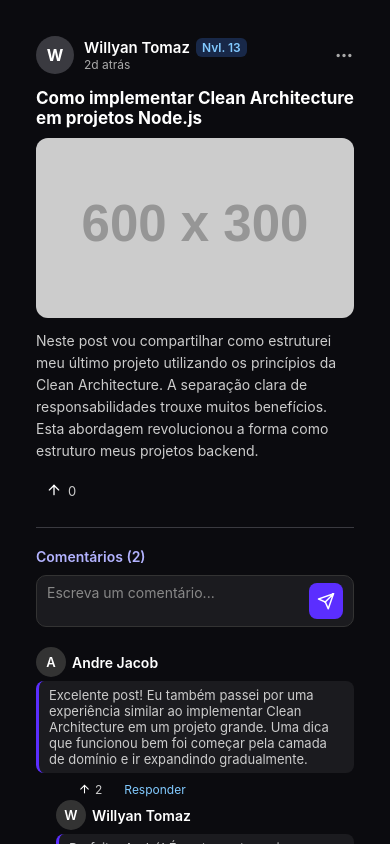
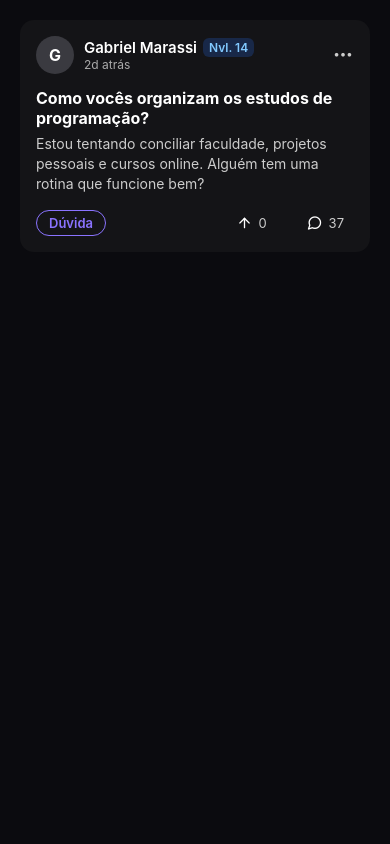
Before and after one commit to Escola-de-Ti/app-frontend, a React Native app: screen / in a window 390 px wide. Built offline with nearby package versions, Linux system fonts and the light colour scheme.

Commit message:
refactor: adicionado navegação entre clicar no post e abrir detalhes

```diff
--- a/App.tsx
+++ b/App.tsx
@@ -1,31 +1,56 @@
 import React, { useState } from 'react';
-import { StyleSheet, View, ScrollView } from 'react-native';
+import { StyleSheet, View, ScrollView, Text } from 'react-native';
 import { SafeAreaProvider } from 'react-native-safe-area-context';
-
-import RegisterScreen from './src/screens/RegisterScreen';
-import LoginScreen from './src/screens/LoginScreen';
-import CreatePostScreen from './src/screens/CreatePostScreen';
-import AuthScreen from './src/screens/AuthScreen';
-import { FilterButton } from './src/components/FilterButton';
-import { OpenFilterButton } from './src/components/OpenFilterButton';
-import { FilterSection } from './src/components/FilterSection';
+import Modal from 'react-native-modal';
 
 import { PostCard } from './src/components/PostCard';
 import { PostDetails } from './src/components/PostDetails';
 
 export default function App() {
+  const [isModalVisible, setModalVisible] = useState(false);
+  const [focusComment, setFocusComment] = useState(false);
+
+  const handleOpenPost = () => {
+    setFocusComment(false);
+    setModalVisible(true);
+  };
+
+  const handleOpenComments = () => {
+    setFocusComment(true);
+    setModalVisible(true);
+  };
+
+  const handleClosePost = () => {
+    setModalVisible(false);
+  };
+
   return (
     <SafeAreaProvider>
       <View style={styles.container}>
         <ScrollView contentContainerStyle={styles.scrollContent}>
-          <PostDetails />
-          {/* <PostCard /> */}
-          {/* <CreatePostScreen /> */}
-          {/* <RegisterScreen /> */}
-          {/* <LoginScreen /> */}
-          {/* <AuthScreen /> */}
-          {/* <FilterSection /> */}
+          <PostCard onPress={handleOpenPost} onCommentPress={handleOpenComments} />
         </ScrollView>
+
+        <Modal
+          isVisible={isModalVisible}
+          onSwipeComplete={handleClosePost}
+          swipeDirection="down"
+          onBackdropPress={handleClosePost}
+          propagateSwipe={true}
+          style={styles.modal}
+          animationIn="slideInUp"
+          animationOut="slideOutDown"
+          backdropOpacity={0.6}
+          useNativeDriverForBackdrop
+        >
+          <View style={styles.modalContent}>
+            <View style={styles.swipeIndicatorContainer}>
+              <View style={styles.swipeIndicator} />
+              <Text style={styles.modalTitle}>Comentários</Text>
+            </View>
+            <PostDetails focusComment={focusComment} />
+          </View>
+        </Modal>
       </View>
     </SafeAreaProvider>
   );
@@ -40,4 +65,34 @@ const styles = StyleSheet.create({
     padding: 20,
     alignItems: 'center',
   },
+  modal: {
+    justifyContent: 'flex-end',
+    margin: 0,
+  },
+  modalContent: {
+    height: '95%',
+    backgroundColor: '#0b0b0f',
+    borderTopLeftRadius: 20,
+    borderTopRightRadius: 20,
+    overflow: 'hidden',
+  },
+  swipeIndicatorContainer: {
+    alignItems: 'center',
+    paddingVertical: 10,
+    borderBottomWidth: StyleSheet.hairlineWidth,
+    borderBottomColor: '#222',
+    marginBottom: 8,
+  },
+  swipeIndicator: {
+    width: 40,
+    height: 5,
+    borderRadius: 3,
+    backgroundColor: '#555',
+    marginBottom: 8,
+  },
+  modalTitle: {
+    color: '#fff',
+    fontWeight: '600',
+    fontSize: 16,
+  },
 });
--- a/package.json
+++ b/package.json
@@ -27,6 +27,7 @@
     "react-dom": "19.1.0",
     "react-native": "0.81.4",
     "react-native-keyboard-aware-scroll-view": "^0.9.5",
+    "react-native-modal": "^14.0.0-rc.1",
     "react-native-safe-area-context": "~5.6.0",
     "react-native-screens": "~4.16.0",
     "react-native-svg": "15.12.1",
--- a/src/components/PostCard.tsx
+++ b/src/components/PostCard.tsx
@@ -9,10 +9,17 @@ import {
 } from 'react-native';
 import { Feather } from '@expo/vector-icons';
 
-export function PostCard() {
+type PostCardProps = {
+  onPress: () => void;
+  onCommentPress: () => void;
+};
+
+export function PostCard({ onPress, onCommentPress }: PostCardProps) {
   const [menuVisible, setMenuVisible] = useState(false);
   const [hasUpvoted, setHasUpvoted] = useState(false);
+  const [hasCommented, setHasCommented] = useState(false);
   const [upvotes, setUpvotes] = useState(0);
+  const [comments, setComments] = useState(37);
 
   const post = {
     userName: 'Gabriel Marassi',
@@ -22,19 +29,21 @@ export function PostCard() {
     description:
       'Estou tentando conciliar faculdade, projetos pessoais e cursos online. Alguém tem uma rotina que funcione bem?',
     tag: 'Dúvida',
-    comments: 0,
   };
 
   const handleUpvote = () => {
-    if (hasUpvoted) {
-      setUpvotes(upvotes - 1);
-    } else {
-      setUpvotes(upvotes + 1);
-    }
     setHasUpvoted(!hasUpvoted);
+    setUpvotes((prev) => prev + (hasUpvoted ? -1 : 1));
+  };
+
+  const handleCommentPress = () => {
+    setHasCommented(true);
+    setComments((prev) => prev + 1);
+    onCommentPress();
   };
 
   return (
+    <TouchableOpacity activeOpacity={0.9} onPress={onPress}>
       <View style={styles.card}>
         <View style={styles.header}>
           <View style={styles.userInfo}>
@@ -77,10 +86,20 @@ export function PostCard() {
               </View>
             </TouchableOpacity>
 
-          <View style={styles.statItem}>
-            <Feather name="message-circle" size={16} color="#fff" />
-            <Text style={styles.statText}>{post.comments}</Text>
+            <TouchableOpacity onPress={handleCommentPress} activeOpacity={0.8}>
+              <View
+                style={[styles.commentContainer, hasCommented && styles.commentContainerActive]}
+              >
+                <Feather
+                  name="message-circle"
+                  size={16}
+                  color={hasCommented ? '#ffeaff' : '#fff'}
+                />
+                <Text style={[styles.commentText, hasCommented && styles.commentTextActive]}>
+                  {comments}
+                </Text>
               </View>
+            </TouchableOpacity>
           </View>
         </View>
 
@@ -106,6 +125,7 @@ export function PostCard() {
           </TouchableWithoutFeedback>
         </Modal>
       </View>
+    </TouchableOpacity>
   );
 }
 
@@ -116,24 +136,9 @@ const styles = StyleSheet.create({
     padding: 16,
     marginBottom: 20,
     width: '100%',
-    shadowColor: '#000',
-    shadowOpacity: 0.5,
-    shadowRadius: 6,
-    shadowOffset: { width: 0, height: 3 },
-    elevation: 4,
-    position: 'relative',
   },
-
-  header: {
-    flexDirection: 'row',
-    justifyContent: 'space-between',
-    alignItems: 'center',
-  },
-  userInfo: {
-    flexDirection: 'row',
-    alignItems: 'center',
-    gap: 10,
-  },
+  header: { flexDirection: 'row', justifyContent: 'space-between', alignItems: 'center' },
+  userInfo: { flexDirection: 'row', alignItems: 'center', gap: 10 },
   avatar: {
     width: 38,
     height: 38,
@@ -142,51 +147,29 @@ const styles = StyleSheet.create({
     alignItems: 'center',
     justifyContent: 'center',
   },
-  avatarText: {
-    color: '#fff',
-    fontWeight: 'bold',
-    fontSize: 16,
-  },
-  nameRow: {
-    flexDirection: 'row',
-    alignItems: 'center',
-    gap: 6,
-  },
-  userName: {
-    color: '#fff',
-    fontWeight: '600',
-    fontSize: 15,
-  },
+
+  avatarText: { color: '#fff', fontWeight: 'bold', fontSize: 16 },
+
+  nameRow: { flexDirection: 'row', alignItems: 'center', gap: 6 },
+
+  userName: { color: '#fff', fontWeight: '600', fontSize: 15 },
+
   levelContainer: {
     backgroundColor: '#182848',
     borderRadius: 6,
     paddingHorizontal: 6,
     paddingVertical: 2,
   },
-  levelText: {
-    color: '#82caff',
-    fontSize: 12,
-    fontWeight: '600',
-  },
-  postDate: {
-    color: '#aaa',
-    fontSize: 12,
-  },
 
-  body: {
-    marginTop: 14,
-  },
-  title: {
-    color: '#fff',
-    fontWeight: '700',
-    fontSize: 16,
-    marginBottom: 6,
-  },
-  description: {
-    color: '#ccc',
-    fontSize: 14,
-    lineHeight: 20,
-  },
+  levelText: { color: '#82caff', fontSize: 12, fontWeight: '600' },
+
+  postDate: { color: '#aaa', fontSize: 12 },
+
+  body: { marginTop: 14 },
+
+  title: { color: '#fff', fontWeight: '700', fontSize: 16, marginBottom: 6 },
+
+  description: { color: '#ccc', fontSize: 14, lineHeight: 20 },
 
   footer: {
     marginTop: 16,
@@ -194,58 +177,48 @@ const styles = StyleSheet.create({
     justifyContent: 'space-between',
     alignItems: 'center',
   },
+
   tagContainer: {
     borderColor: '#8a73ff',
     borderWidth: 1.8,
     borderRadius: 20,
     paddingHorizontal: 12,
     paddingVertical: 4,
-    backgroundColor: '#141417',
   },
-  tagText: {
-    color: '#8a73ff',
-    fontSize: 13,
-    fontWeight: '600',
-  },
-  stats: {
-    flexDirection: 'row',
-    gap: 20,
-  },
-  statItem: {
-    flexDirection: 'row',
-    alignItems: 'center',
-    gap: 5,
-  },
-  statText: {
-    color: '#ccc',
-    fontSize: 13,
-  },
+
+  tagText: { color: '#8a73ff', fontSize: 13, fontWeight: '600' },
+
+  stats: { flexDirection: 'row', gap: 20 },
 
   upvoteContainer: {
     flexDirection: 'row',
     alignItems: 'center',
     gap: 6,
-    backgroundColor: 'transparent',
-    borderRadius: 20,
     paddingVertical: 4,
     paddingHorizontal: 10,
   },
-  upvoteText: {
-    color: '#ccc',
-    fontSize: 13,
+
+  upvoteText: { color: '#ccc', fontSize: 13 },
+
+  upvoteActive: { backgroundColor: '#6ef7c3', borderRadius: 20 },
+
+  upvoteTextActive: { color: '#003d2b', fontWeight: '600' },
+
+  commentContainer: {
+    flexDirection: 'row',
+    alignItems: 'center',
+    gap: 6,
+    backgroundColor: 'transparent',
+    borderRadius: 20,
+    paddingHorizontal: 10,
+    paddingVertical: 4,
   },
-  upvoteActive: {
-    backgroundColor: '#6ef7c3',
+  commentContainerActive: {
+    backgroundColor: '#4a334d',
   },
-  upvoteTextActive: {
-    color: '#003d2b',
-    fontWeight: '600',
-  },
-
-  modalOverlay: {
-    flex: 1,
-    backgroundColor: 'transparent',
-  },
+  commentText: { color: '#ccc', fontSize: 13 },
+  commentTextActive: { color: '#ffeaff', fontWeight: '600' },
+  modalOverlay: { flex: 1, backgroundColor: 'transparent' },
   menu: {
     position: 'absolute',
     right: 20,
@@ -254,11 +227,6 @@ const styles = StyleSheet.create({
     borderRadius: 8,
     paddingVertical: 6,
     width: 120,
-    shadowColor: '#000',
-    shadowOpacity: 0.4,
-    shadowRadius: 10,
-    shadowOffset: { width: 0, height: 4 },
-    elevation: 10,
   },
   menuItem: {
     flexDirection: 'row',
@@ -267,9 +235,5 @@ const styles = StyleSheet.create({
     paddingVertical: 8,
     paddingHorizontal: 10,
   },
-  menuText: {
-    color: '#fff',
-    fontSize: 13,
-    fontWeight: '500',
-  },
+  menuText: { color: '#fff', fontSize: 13, fontWeight: '500' },
 });
--- a/src/components/PostDetails.tsx
+++ b/src/components/PostDetails.tsx
@@ -1,4 +1,4 @@
-import React, { useState } from 'react';
+import React, { useState, useEffect, useRef } from 'react';
 import {
   View,
   Text,
@@ -19,7 +19,11 @@ type Comment = {
   replies?: Comment[];
 };
 
-export function PostDetails() {
+type PostDetailsProps = {
+  focusComment?: boolean;
+};
+
+export function PostDetails({ focusComment = false }: PostDetailsProps) {
   const [postUpvoted, setPostUpvoted] = useState(false);
   const [postUpvotes, setPostUpvotes] = useState(0);
   const [comments, setComments] = useState<Comment[]>([
@@ -48,6 +52,13 @@ export function PostDetails() {
   ]);
 
   const [newComment, setNewComment] = useState('');
+  const inputRef = useRef<TextInput>(null);
+
+  useEffect(() => {
+    if (focusComment && inputRef.current) {
+      setTimeout(() => inputRef.current?.focus(), 300);
+    }
+  }, [focusComment]);
 
   const handlePostUpvote = () => {
     setPostUpvoted(!postUpvoted);
@@ -139,6 +150,7 @@ export function PostDetails() {
 
         <View style={styles.inputContainer}>
           <TextInput
+            ref={inputRef}
             style={styles.commentInput}
             placeholder="Escreva um comentário..."
             placeholderTextColor="#888"
```
Also changed, not shown: 1 other file (tests, documents, lock files or other folders). Lines whose indentation alone changed are shown as unchanged.
